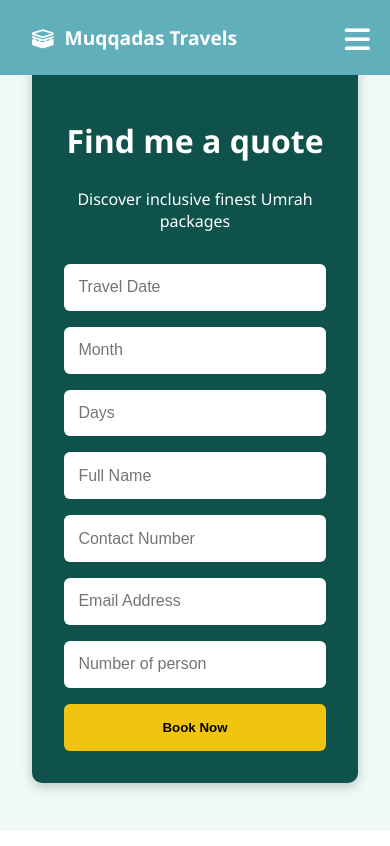
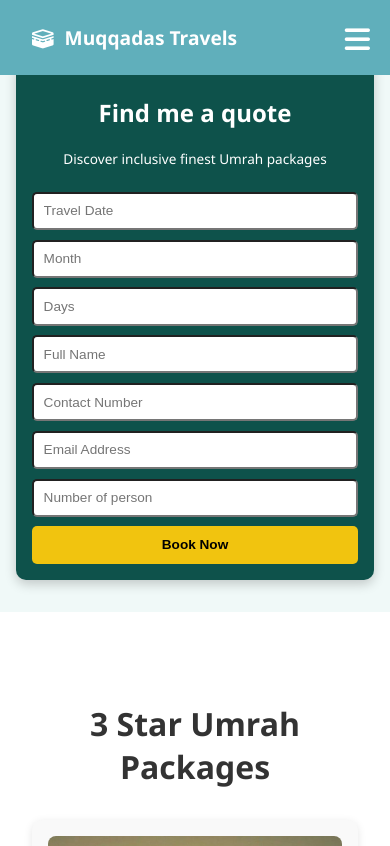
Before and after one commit to Samanqayoom/Umrah-Website, a React (Create React App) app: page / in a window 390 px wide. Shown: the top 846 px of the page. Built offline with nearby package versions, Linux system fonts and the light colour scheme.

Commit message:
Updated 5-star and 4-star package components wit

```diff
--- a/src/components/Quote.css
+++ b/src/components/Quote.css
@@ -1,47 +1,47 @@
-/* Whole section background remains white */
+/* ===== Quote Section ===== */
 .quote-section {
   background: transparent;
-  padding: 0 2rem 3rem 2rem;
+  padding: 0 1rem 2rem 1rem; /* mobile friendly padding */
   text-align: center;
   margin-top: -15px;
   position: relative;
   z-index: 2;
 }
 
-/* Green background only on the form box */
+/* Green box */
 .quote-box {
   background: #0e524b;
   color: white;
   max-width: 1000px;
   margin: 0 auto;
-  padding: 2rem;
+  padding: 1.5rem; /* slightly smaller padding for mobile */
   border-radius: 10px;
   box-shadow: 0 4px 12px rgba(0,0,0,0.2);
 }
 
 .quote-box h2 {
-  font-size: 2rem;
+  font-size: 1.8rem; /* smaller on mobile */
 }
 
 .quote-box p {
   margin-top: 0.5rem;
+  font-size: 0.9rem; /* slightly smaller text */
 }
 
-/* Horizontal inputs layout */
+/* Form layout */
 .quote-form {
-  margin-top: 2rem;
+  margin-top: 1.5rem;
   display: grid;
-  grid-template-columns: repeat(auto-fit, minmax(220px, 1fr)); /* better alignment */
-  gap: 1rem;
+  grid-template-columns: repeat(auto-fit, minmax(180px, 1fr)); /* smaller fields on mobile */
+  gap: 0.8rem;
 }
 
-/* Input field styling */
+/* Input styling */
 .quote-form input {
-  padding: 0.9rem;
-  border: none;
-  border-radius: 6px;
-  font-size: 1rem;
-  width: 100%;   /* full responsive width */
+  padding: 0.7rem; /* smaller padding */
+  font-size: 0.9rem; /* smaller text */
+  border-radius: 5px;
+  width: 100%;
   box-sizing: border-box;
 }
 
@@ -51,24 +51,45 @@
   color: #000;
   font-weight: bold;
   border: none;
-  padding: 1rem;
-  border-radius: 6px;
+  padding: 0.8rem;
+  font-size: 0.9rem;
+  border-radius: 5px;
   cursor: pointer;
   transition: background 0.3s ease;
-  width: auto; /* button bhi inputs ke sath inline rahe */
+  width: auto;
 }
 
 .quote-form button:hover {
   background-color: #d4ac0d;
 }
 
-/* Responsive layout for small screens */
+/* ===== Mobile responsiveness ===== */
 @media (max-width: 768px) {
+  .quote-box {
+    padding: 1rem; /* even smaller padding for mobile */
+  }
+
+  .quote-box h2 {
+    font-size: 1.5rem;
+  }
+
+  .quote-box p {
+    font-size: 0.85rem;
+  }
+
   .quote-form {
-    grid-template-columns: 1fr; /* stack all inputs */
+    grid-template-columns: 1fr; /* stack inputs vertically */
+    gap: 0.6rem; /* tighter gap */
+  }
+
+  .quote-form input {
+    padding: 0.6rem;
+    font-size: 0.85rem;
   }
 
   .quote-form button {
-    width: 100%; /* mobile pe full width button */
+    width: 100%; /* full width button */
+    padding: 0.7rem;
+    font-size: 0.85rem;
   }
 }
```
